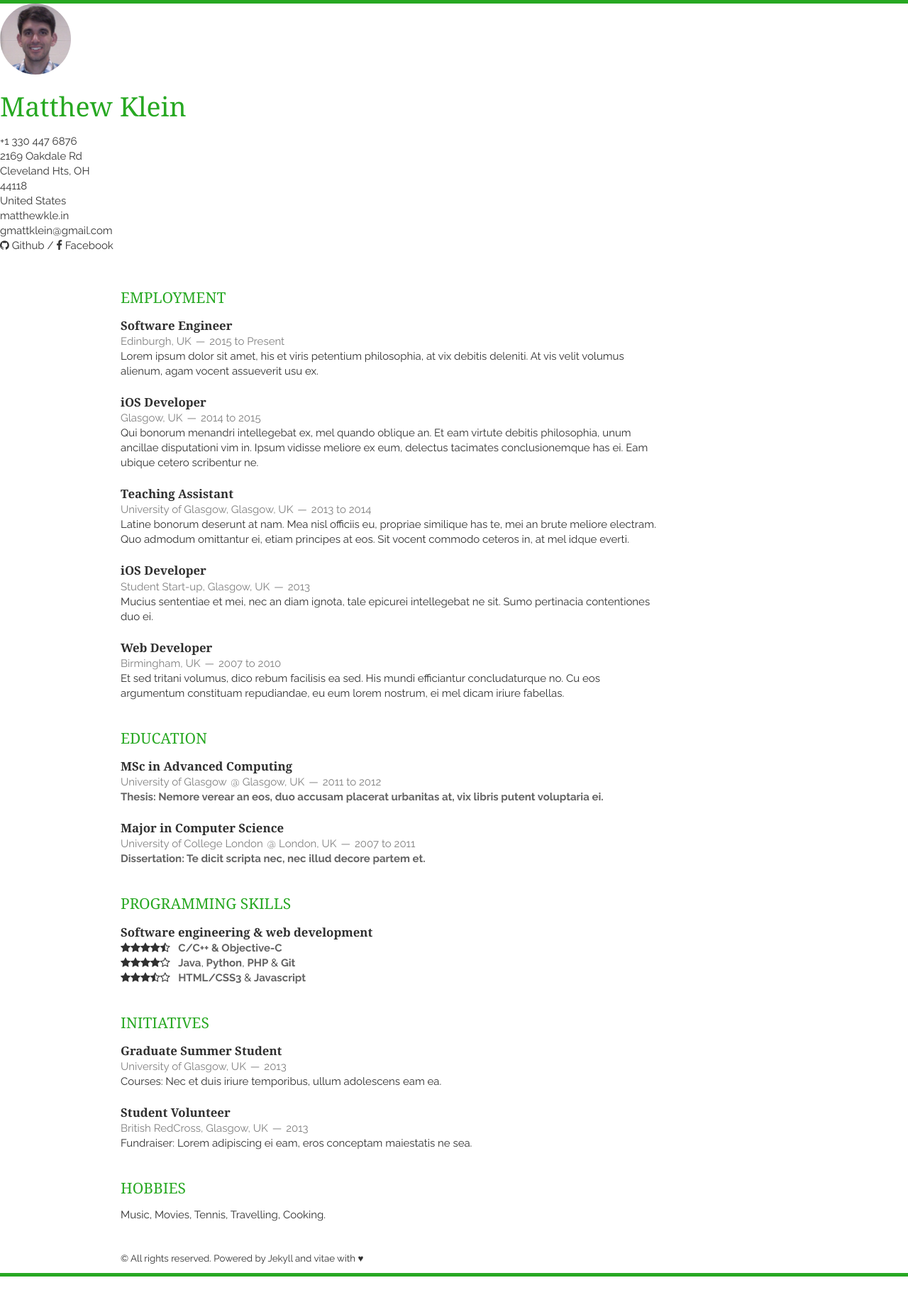
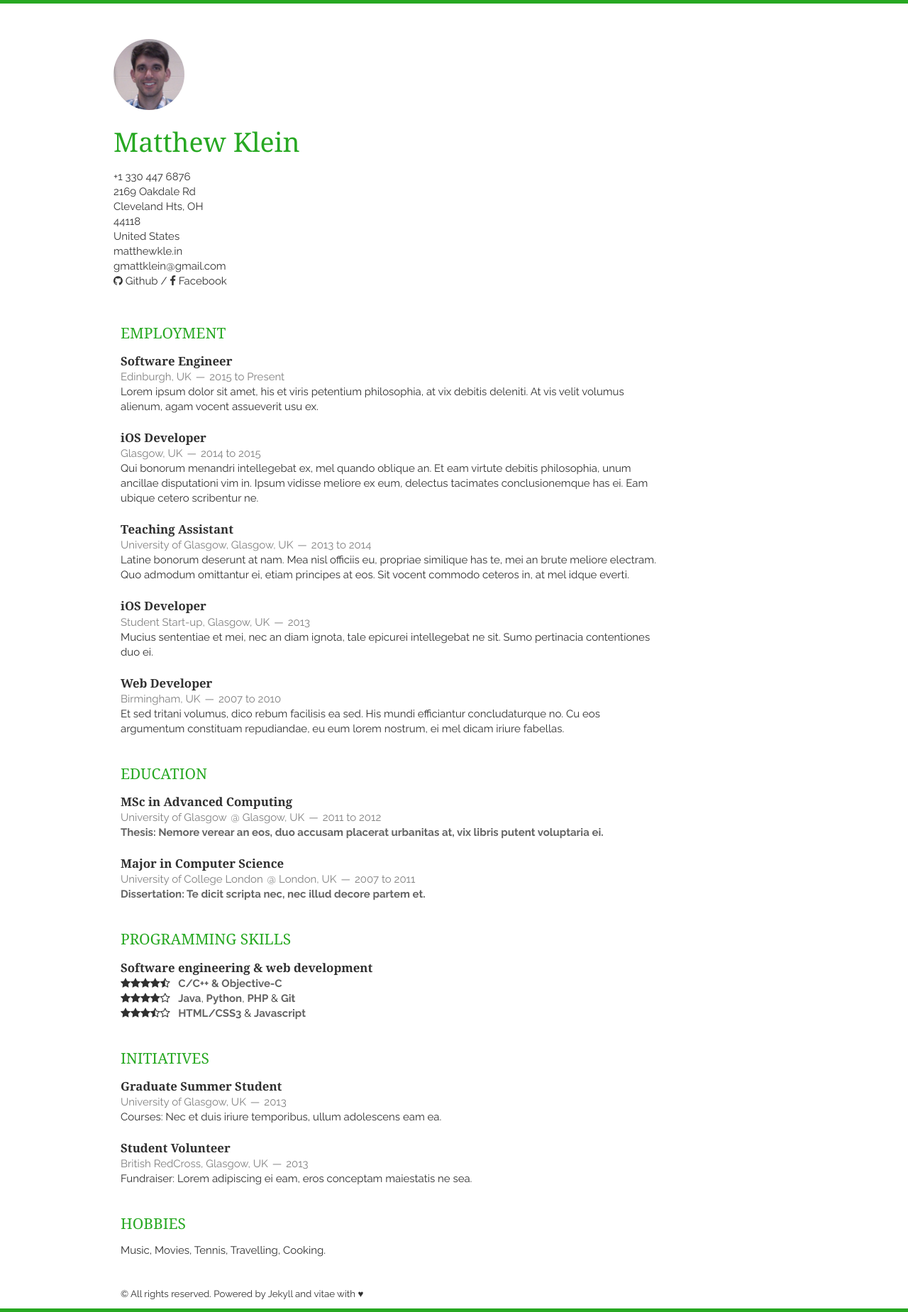
Before and after one commit to kleinma/kleinma.github.io, a Jekyll site: the page built from index.html, in a window 1280 px wide. Shown: the whole page at 71% size. Built offline with Jekyll 4.4.1, drawn with Linux system fonts in a browser that asks for light colours; nearby versions of some CDN libraries; Markdown is read by kramdown in place of the engine named in the settings; the list of posts is cut into pages by our own code; before the commit the page ends 1799 px from its top, so only the background shows below that.

Commit message:
Changed class to a container.

```diff
--- a/_includes/sidebar.html
+++ b/_includes/sidebar.html
@@ -1,5 +1,5 @@
 <div class="sidebar">
-    <header class="three columns">
+    <header class="container">
         <img src="{{ site.baseurl }}static/img/profile.png" class="me">
         <h1>{{ site.name }}</h1>
 	{% if page.title == "R" %}
```
